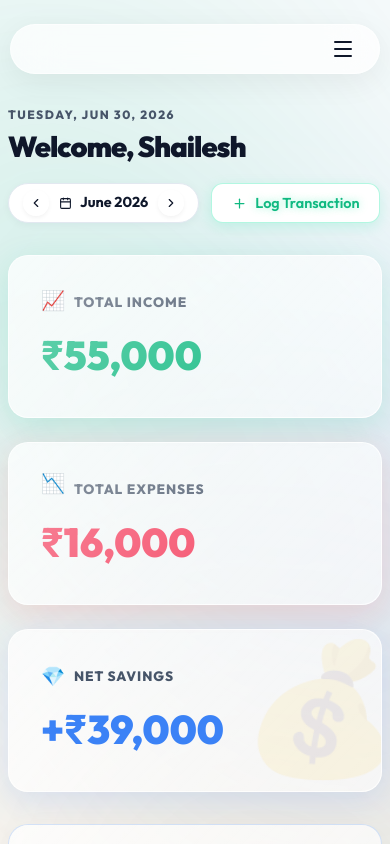
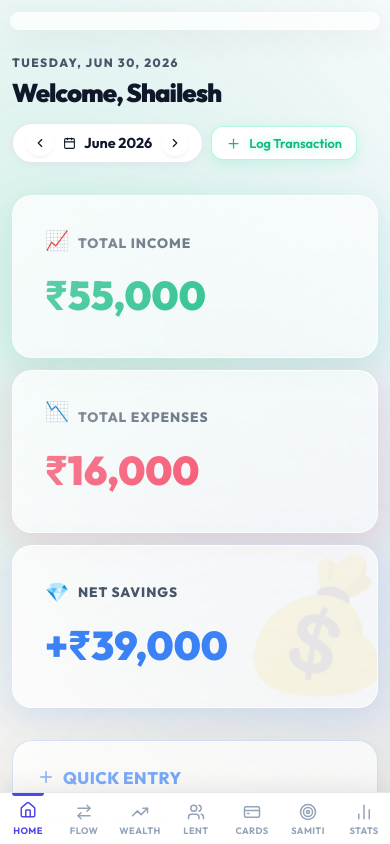
Before and after one commit to harsharyann/Khata, a React (Vite) app: page / in a window 390 px wide. Built offline with nearby package versions, Linux system fonts and the light colour scheme.

Commit message:
feat: mobile UX overhaul - bottom nav bar, icon nav, fix overlaps and table scroll

```diff
--- a/src/App.jsx
+++ b/src/App.jsx
@@ -137,13 +137,13 @@ export default function App() {
 
 
   const navItems = [
-    { id: 'home',         label: 'Home' },
-    { id: 'cashflow',     label: 'Cashflow' },
-    { id: 'accounts',     label: 'Wealth' },
-    { id: 'borrowers',    label: 'Lent' },
-    { id: 'credit-cards', label: 'Cards' },
-    { id: 'samiti',       label: 'Samiti' },
-    { id: 'dashboard',    label: 'Dashboard' },
+    { id: 'home',         label: 'Home',      short: 'Home',   icon: <Home size={18}/> },
+    { id: 'cashflow',     label: 'Cashflow',  short: 'Flow',   icon: <ArrowRightLeft size={18}/> },
+    { id: 'accounts',     label: 'Wealth',    short: 'Wealth', icon: <TrendingUp size={18}/> },
+    { id: 'borrowers',    label: 'Lent',      short: 'Lent',   icon: <Users size={18}/> },
+    { id: 'credit-cards', label: 'Cards',     short: 'Cards',  icon: <CreditCard size={18}/> },
+    { id: 'samiti',       label: 'Samiti',    short: 'Samiti', icon: <Target size={18}/> },
+    { id: 'dashboard',    label: 'Dashboard', short: 'Stats',  icon: <BarChart2 size={18}/> },
   ];
 
   // Chart Data Configurations
@@ -273,17 +273,14 @@ export default function App() {
           <span style={{ fontWeight: 900, letterSpacing: '-0.5px' }}>Finance Buddy</span>
         </div>
 
-        <button className="mobile-menu-btn" onClick={() => setMobileMenuOpen(!mobileMenuOpen)}>
-          {mobileMenuOpen ? <X size={24} color="var(--text-primary)"/> : <Menu size={24} color="var(--text-primary)"/>}
-        </button>
-
-        <nav className={`nav-menu ${mobileMenuOpen ? 'open' : ''}`}>
+        <nav className="nav-menu">
           {navItems.map(it => (
             <button
               key={it.id}
               className={`nav-item ${view === it.id ? 'active' : ''}`}
-              onClick={() => { setView(it.id); setMobileMenuOpen(false); }}
+              onClick={() => setView(it.id)}
             >
+              {it.icon}
               <span>{it.label}</span>
             </button>
           ))}
@@ -592,7 +589,7 @@ export default function App() {
                 <StatCard icon={<TrendingUp size={18}/>} color="blue" label="Net Cashflow" value={fmt(totInc - totExp)} valueColor={totInc - totExp >= 0 ? "blue" : "red"} />
               </div>
 
-              <div style={{ display: 'grid', gridTemplateColumns: '1fr 1fr', gap: '1.25rem' }}>
+              <div className="cashflow-split-grid" style={{ display: 'grid', gridTemplateColumns: '1fr 1fr', gap: '1.25rem' }}>
                 {/* INCOMES TABLE */}
                 <div className="data-table-wrap" style={{ marginTop: 0 }}>
                   <div className="panel-header" style={{ background: 'transparent', borderBottom: '1px solid rgba(0,0,0,0.05)', padding: '1rem 1.25rem' }}>
@@ -1370,6 +1367,20 @@ export default function App() {
         </div>
       )}
 
+      {/* ═══ BOTTOM NAV (Mobile only) ═══ */}
+      <nav className="bottom-nav">
+        {navItems.map(it => (
+          <button
+            key={it.id}
+            className={`bottom-nav-item ${view === it.id ? 'active' : ''}`}
+            onClick={() => setView(it.id)}
+          >
+            {it.icon}
+            <span>{it.short}</span>
+          </button>
+        ))}
+      </nav>
+
     </div>
   );
 }
--- a/src/index.css
+++ b/src/index.css
@@ -230,6 +230,7 @@ input, select, textarea { font-family: var(--font); outline: none; }
 .nav-item {
   display: flex;
   align-items: center;
+  gap: 6px;
   padding: 8px 16px;
   border-radius: 99px;
   color: var(--text-secondary);
@@ -255,43 +256,25 @@ input, select, textarea { font-family: var(--font); outline: none; }
 
 @media (max-width: 768px) {
   .mobile-menu-btn {
-    display: flex;
+    display: none;
   }
 
+  /* Hide desktop nav — bottom nav handles mobile */
   .nav-menu {
-    position: absolute;
-    top: 70px;
-    left: 10px;
-    right: 10px;
-    background: rgba(255, 255, 255, 0.85);
-    backdrop-filter: blur(30px);
-    border-radius: var(--r-xl);
-    flex-direction: column;
-    padding: 1rem;
-    gap: 0.5rem;
-    box-shadow: 0 10px 40px rgba(0, 0, 0, 0.1);
-    border: 1px solid rgba(255, 255, 255, 0.8);
-    opacity: 0;
-    visibility: hidden;
-    transform: translateY(-10px);
-    transition: all 0.3s cubic-bezier(0.4, 0, 0.2, 1);
+    display: none !important;
   }
 
-  .nav-menu.open {
-    opacity: 1;
-    visibility: visible;
-    transform: translateY(0);
-  }
-
-  .nav-item {
-    width: 100%;
-    padding: 12px 16px;
+  /* Simplify top navbar on mobile */
+  .top-navbar {
+    justify-content: center;
+    padding: 0.5rem 1rem;
+    margin: 0.75rem auto 0.5rem;
     border-radius: var(--r-lg);
   }
 
   /* Structural Mobile Overrides */
   .scroll-area {
-    padding: 1rem 0.5rem 3rem !important;
+    padding: 1rem 0.75rem 90px !important;
   }
 
   .bento-col-3, .bento-col-4, .bento-col-6, .bento-col-8, .bento-col-12 {
@@ -305,13 +288,60 @@ input, select, textarea { font-family: var(--font); outline: none; }
   }
 
   .page-header h1 {
-    font-size: 1.8rem !important;
+    font-size: 1.6rem !important;
   }
 
   .page-header {
     flex-direction: column;
-    gap: 1rem;
+    gap: 0.75rem;
     align-items: flex-start;
+  }
+
+  .page-header-right {
+    flex-wrap: wrap;
+    gap: 8px !important;
+    width: 100%;
+  }
+
+  .page-header-right .btn {
+    font-size: 0.8rem;
+    padding: 8px 14px;
+  }
+
+  /* Cashflow: stack income/expense tables vertically */
+  .cashflow-split-grid {
+    grid-template-columns: 1fr !important;
+  }
+
+  /* Make stat grid 2 columns on mobile */
+  .stat-grid {
+    grid-template-columns: 1fr 1fr !important;
+  }
+
+  /* Tables: horizontal scroll on mobile */
+  .data-table-wrap {
+    overflow-x: auto;
+    -webkit-overflow-scrolling: touch;
+  }
+
+  .data-table {
+    min-width: 400px;
+  }
+
+  /* Khata cards: allow wrap on mobile */
+  .khata-card {
+    flex-wrap: wrap;
+    gap: 12px;
+  }
+
+  /* Bento grid gap reduce */
+  .bento-grid {
+    gap: 0.75rem;
+  }
+
+  /* cred-card padding reduce */
+  .cred-card {
+    padding: 1rem;
   }
 }
 
@@ -1237,17 +1267,93 @@ input, select, textarea { font-family: var(--font); outline: none; }
   justify-content: space-between;
 }
 
+/* ============ BOTTOM NAVIGATION (Mobile) ============ */
+.bottom-nav {
+  display: none;
+  position: fixed;
+  bottom: 0;
+  left: 0;
+  right: 0;
+  background: rgba(255, 255, 255, 0.96);
+  backdrop-filter: blur(24px);
+  -webkit-backdrop-filter: blur(24px);
+  border-top: 1px solid var(--border);
+  z-index: 500;
+  box-shadow: 0 -4px 24px rgba(0, 0, 0, 0.08);
+  padding-bottom: env(safe-area-inset-bottom, 0px);
+  overflow-x: auto;
+  scrollbar-width: none;
+  -ms-overflow-style: none;
+}
+.bottom-nav::-webkit-scrollbar { display: none; }
+
+.bottom-nav-item {
+  display: flex;
+  flex-direction: column;
+  align-items: center;
+  justify-content: center;
+  gap: 4px;
+  padding: 10px 8px 8px;
+  color: var(--text-muted);
+  font-size: 0.58rem;
+  font-weight: 700;
+  letter-spacing: 0.4px;
+  text-transform: uppercase;
+  cursor: pointer;
+  transition: all 0.2s var(--ease);
+  min-width: 56px;
+  flex: 1;
+  border: none;
+  background: transparent;
+  font-family: var(--font);
+  white-space: nowrap;
+  position: relative;
+}
+
+.bottom-nav-item svg {
+  transition: transform 0.2s var(--ease);
+}
+
+.bottom-nav-item.active {
+  color: var(--accent);
+}
+
+.bottom-nav-item.active svg {
+  transform: translateY(-2px);
+}
+
+.bottom-nav-item.active::before {
+  content: '';
+  position: absolute;
+  top: 0;
+  left: 50%;
+  transform: translateX(-50%);
+  width: 32px;
+  height: 3px;
+  background: var(--accent);
+  border-radius: 0 0 4px 4px;
+}
+
+.bottom-nav-item:active {
+  opacity: 0.7;
+  transform: scale(0.94);
+}
+
 /* ============ RESPONSIVE ============ */
 @media (max-width: 900px) {
   .scroll-area { padding: 1.5rem 1.25rem 3rem; }
   .stat-grid { grid-template-columns: 1fr 1fr; }
 }
+@media (max-width: 768px) {
+  .bottom-nav { display: flex; }
+}
 @media (max-width: 640px) {
   .app-container { flex-direction: column; }
   .sidebar { width: 100%; height: auto; padding: 1rem 0.75rem; border-right: none; border-bottom: 1px solid rgba(255,255,255,0.4); }
-  .nav-menu { flex-direction: row; overflow-x: auto; gap: 6px; padding-bottom: 4px; }
   .nav-section-label, .user-profile-small, .brand span { display: none; }
   .stat-grid { grid-template-columns: 1fr; }
   .form-grid { grid-template-columns: 1fr; }
   .item-grid { grid-template-columns: 1fr; }
+  .khata-card { gap: 8px; }
+  .khata-card .khata-amount { font-size: 1.2rem; }
 }
```
